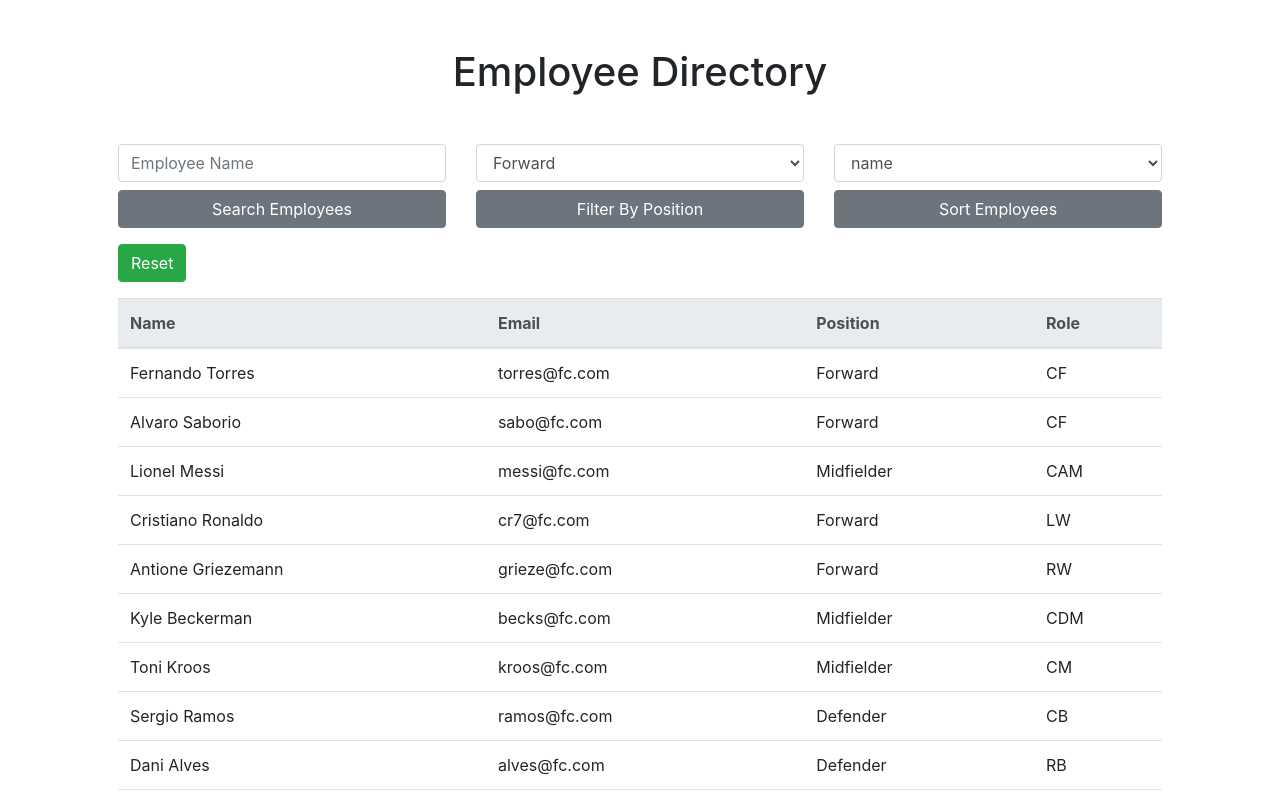
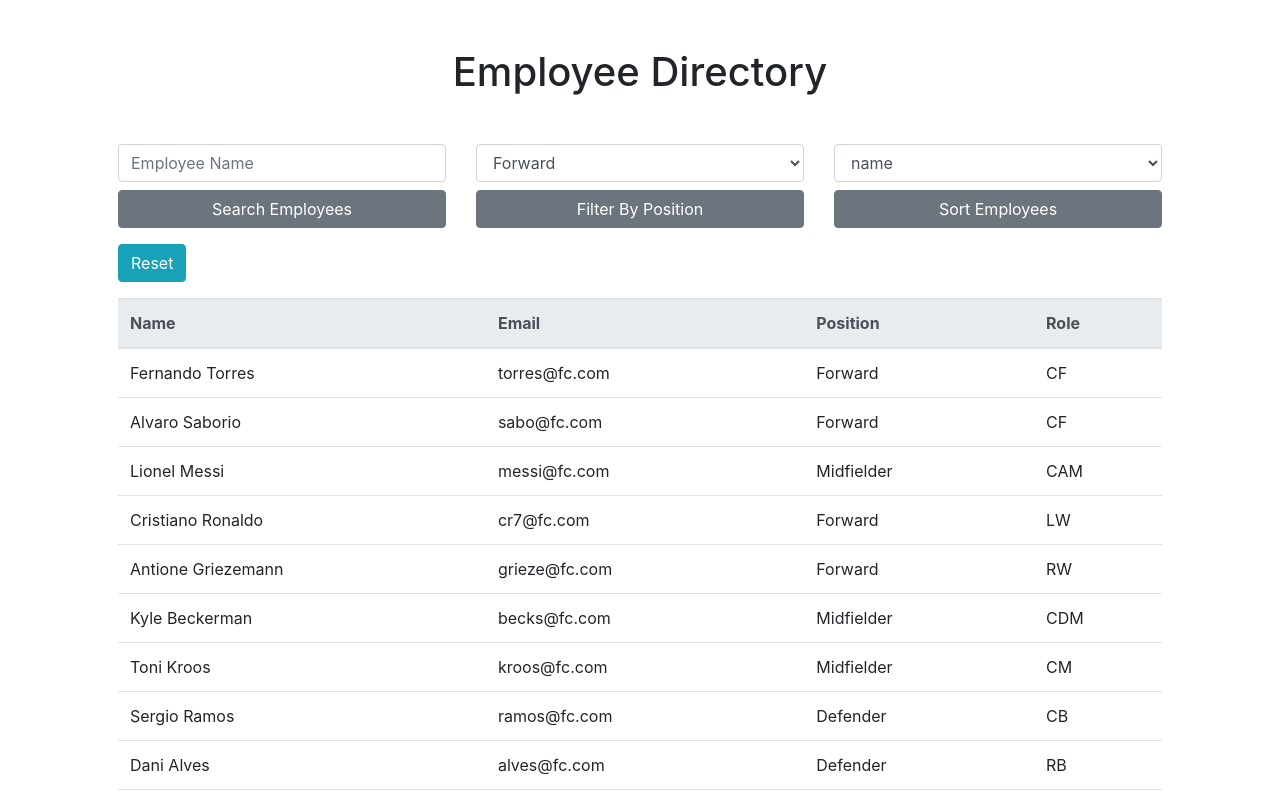
Before and after one commit to aarkitekkt/employee-directory, a React (Create React App) app: page / in a window 1280 px wide. Shown: the top 800 px of the page. Built offline with nearby package versions, Linux system fonts and the light colour scheme.

Commit message:
update button color

```diff
--- a/src/Components/SearchForm.js
+++ b/src/Components/SearchForm.js
@@ -5,7 +5,7 @@ function SearchForm(props) {
         <form>
             <div>
                 {props.children}
-                <button className="btn btn-success" onClick={props.handleListReset}>
+                <button className="btn btn-info" onClick={props.handleListReset}>
                     Reset
                 </button>
             </div>
```
